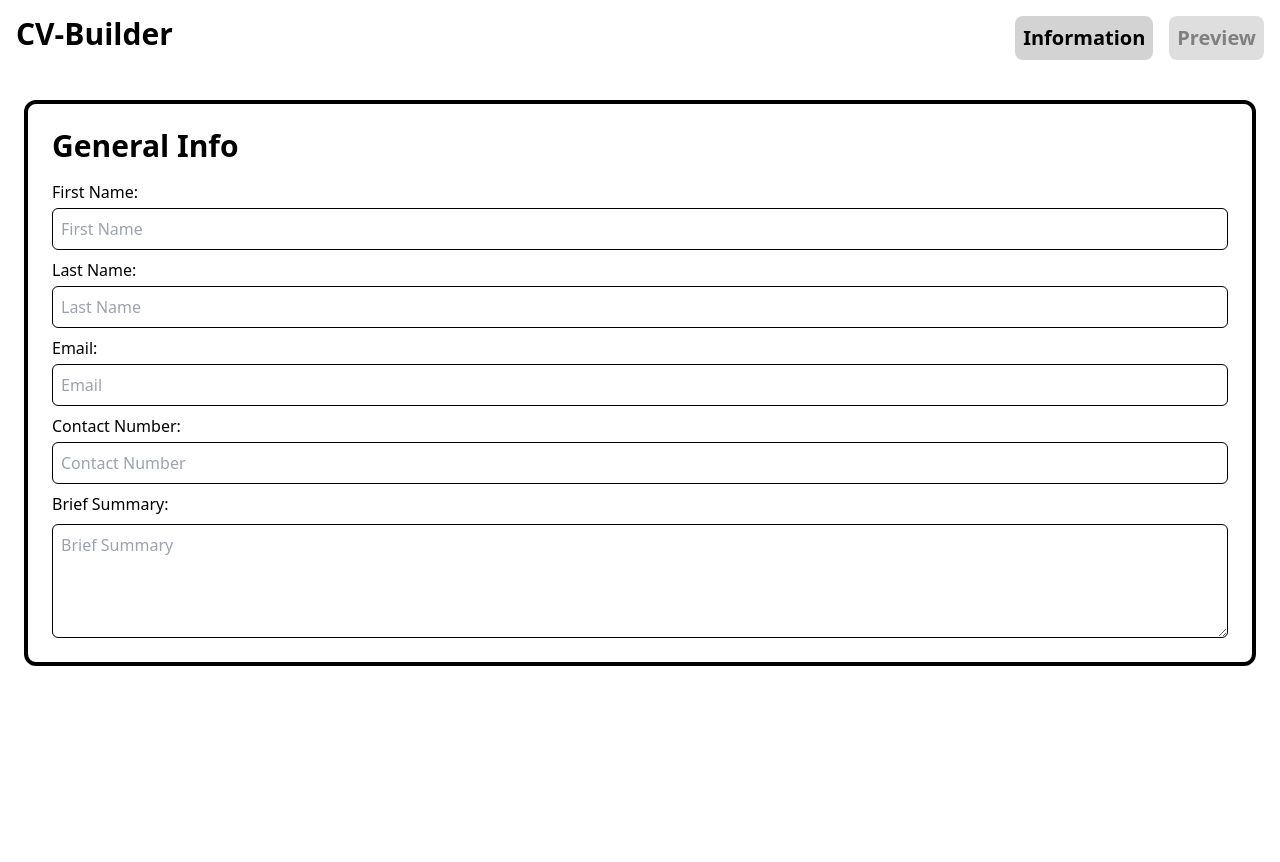
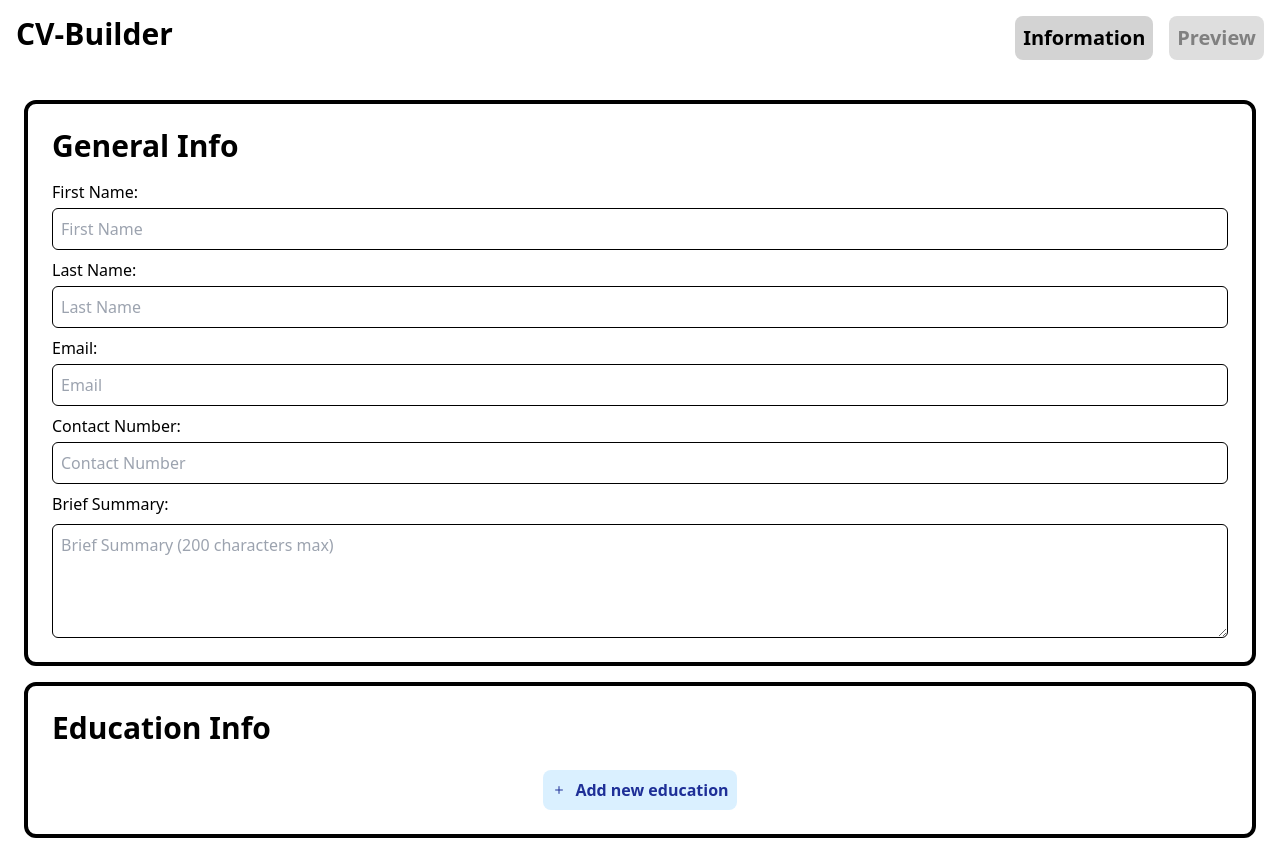
Before and after one commit to JC33340/CVbuilder2, a React (Vite) app: page / in a window 1280 px wide. Before the commit the page ends 800 px from the top, so only its background shows below. Built offline with nearby package versions, Linux system fonts and the light colour scheme.

Commit message:
added education section and state management for it

```diff
--- a/package.json
+++ b/package.json
@@ -12,6 +12,7 @@
   "dependencies": {
     "react": "^18.3.1",
     "react-dom": "^18.3.1",
+    "react-icons": "^5.3.0",
     "react-router": "^6.26.2",
     "react-router-dom": "^6.26.2"
   },
--- a/src/App.tsx
+++ b/src/App.tsx
@@ -1,13 +1,17 @@
 import Section from "./components/Section"
 import GeneralInfo from "./components/GeneralInfo"
+import EducationInfo from "./components/EducationInfo"
 
 
 function App() {
 
   return (
-    <div className="p-6">
+    <div className="p-6 flex flex-col gap-y-4">
       <Section header="General Info">
         <GeneralInfo />
+      </Section>
+      <Section header='Education Info'>
+        <EducationInfo />
       </Section>
     </div>
   )
--- a/src/Layout.tsx
+++ b/src/Layout.tsx
@@ -2,7 +2,8 @@ import { Outlet } from "react-router"
 import Header from './components/Header'
 import { createContext, useState} from "react"
 
-type generalInfoStateType = {
+//type for general type
+type generalInfoType = {
     firstName:string,
     lastName:string,
     email:string,
@@ -10,10 +11,26 @@ type generalInfoStateType = {
     briefSummary:string
 }
 
+//type for education info
+type educationInfoType = {
+    institute?:string,
+    subject?:string,
+    currentlyStudying?:boolean,
+    startDate?:string,
+    endDate?:string,
+    grade?:string,
+    qualificationLevel?:string,
+    additionalInformation?:string
+}[]|[]
+
 type contextType = {
     generalInfo:{
-        state:generalInfoStateType,
-        setter:(obj:generalInfoStateType)=>void
+        state:generalInfoType,
+        setter:(obj:generalInfoType)=>void
+    },
+    educationInfo:{
+        state:educationInfoType,
+        setter:(obj:educationInfoType)=>void
     }
 }
 
@@ -26,14 +43,18 @@ const userContext = createContext<contextType>({
             contactNumber:'',
             briefSummary:''
         },
-        setter:(obj:generalInfoStateType)=>{}
+        setter:(obj:generalInfoType)=>{}
+    },
+    educationInfo:{
+        state:[],
+        setter:(obj:educationInfoType)=>{}
     }
 });
 
 const Layout = ()=>{
 
     //general info
-    const [generalInfo,setGeneralInfo] = useState<generalInfoStateType>({
+    const [generalInfo,setGeneralInfo] = useState<generalInfoType>({
         firstName:'',
         lastName:'',
         email:'',
@@ -41,10 +62,16 @@ const Layout = ()=>{
         briefSummary:''
     })
 
-    const updateGeneralInfo = (obj:generalInfoStateType)=>{
+    const updateGeneralInfo = (obj:generalInfoType)=>{
         setGeneralInfo(obj)
     }
 
+    //education info
+    const [educationInfo,setEducationInfo] = useState<educationInfoType>([])
+
+    const updateEducationlInfo = (obj:educationInfoType)=>{
+        setEducationInfo(obj)
+    }
 
     return (
         <>
@@ -53,6 +80,10 @@ const Layout = ()=>{
                 generalInfo:{
                     state:generalInfo,
                     setter:updateGeneralInfo
+                },
+                educationInfo:{
+                    state:educationInfo,
+                    setter:updateEducationlInfo
                 }
             }}>
                 <Outlet />
@@ -65,4 +96,5 @@ const Layout = ()=>{
 export {Layout}
 export {userContext}
 
-export { type generalInfoStateType}
+export { type generalInfoType}
+export { type educationInfoType}
--- /dev/null
+++ b/src/components/AddComponentButton.tsx
@@ -0,0 +1,12 @@
+import { IoIosAdd } from "react-icons/io";
+
+const AddComponentButton = ({placeholder,handleClick}:{
+    placeholder:string,
+    handleClick:()=>void
+})=>{
+    return(
+        <button onClick={handleClick} className="flex gap-x-2 items-center text-[#1e2f97] font-bold bg-[#daf0ff] p-2 rounded-lg hover:bg-[#1e2f97] hover:text-[#daf0ff] transition-colors"><IoIosAdd />{placeholder}</button>
+    )
+}
+
+export default AddComponentButton
--- /dev/null
+++ b/src/components/EducationInfo.tsx
@@ -0,0 +1,42 @@
+import AddComponentButton from "./AddComponentButton";
+import {useState,useEffect,useContext} from 'react';
+import { userContext } from "../Layout";
+import EducationItem from "./EducationItem";
+import { type educationInfoType } from "../Layout";
+
+
+const EducationInfo = ()=>{
+
+    const [info,setInfo] = useState<educationInfoType>([])
+    const context = useContext(userContext);
+
+    const handleClick = ()=>{
+        setInfo((prev)=>{
+            const newArr = [...prev]
+            newArr.push({})
+            return newArr
+        })
+    }
+
+    useEffect(()=>{
+        context.educationInfo.setter(info)
+        console.log(context)
+    },[info])
+
+    return(
+        <div className="flex flex-col gap-y-2 items-center">
+            <div className="flex flex-col gap-y-2 w-full">
+                {info.map((item,i)=>{
+                    return(
+                        <EducationItem setter={setInfo} index={i} state={info}/>
+                    )
+                })}
+            </div>
+            <AddComponentButton handleClick={handleClick} placeholder="Add new education"></AddComponentButton>
+        </div>
+    )
+}
+
+export default EducationInfo
+
+export {type educationInfoType}
--- /dev/null
+++ b/src/components/EducationItem.tsx
@@ -0,0 +1,74 @@
+import { SetStateAction } from "react"
+import Input from "./Input"
+import Textarea from "./Textarea"
+
+import type { educationInfoType } from "./EducationInfo"
+
+const EducationItem = ({index,setter,state}:{
+    index:number,
+    setter:React.Dispatch<SetStateAction<educationInfoType>>,
+    state:educationInfoType
+})=>{
+
+    const handleChange = (e:React.ChangeEvent<HTMLInputElement>)=>{
+        setter(prev=>{
+            const newArr = [...prev]
+            var value;
+            const type = e.target.type;
+            if (type==='checkbox'){
+                value = e.target.checked
+            }else{
+                value=e.target.value
+            }
+
+            newArr[index] = {
+                ...newArr[index],
+                [e.target.name]:value
+            }
+
+            return newArr
+        })
+    }
+    const handleChangeTextarea = (e:React.ChangeEvent<HTMLTextAreaElement>)=>{
+        setter(prev=>{
+            const newArr = [...prev]
+            newArr[index] = {
+                ...newArr[index],
+                [e.target.name]:e.target.value
+            }
+
+            return newArr
+        })
+    }
+
+    const removeItem = ()=>{
+        setter(prev=>{
+            const newArr = [...prev];
+            newArr.splice(index,1);
+            return newArr
+        })
+    }
+
+    return(
+        <div className="flex flex-col gap-y-2 border-2 border-[#767676] rounded-lg p-4">
+            <div className="w-full flex justify-end ">
+                <button onClick={removeItem} className="text-[#ee1e06] font-bold bg-[#fee5e3] p-2 rounded-md hover:text-[#fee5e3] hover:bg-[#ee1e06] transition-colors">Remove item</button>
+            </div>
+            <Input placeholder="Institute" label="Institute:" name='institute' value={state[index].institute?state[index].institute:''} handleChange={handleChange} />
+            <Input placeholder="Subject" label="Subject:" name='subject' value={state[index].subject?state[index].subject:''} handleChange={handleChange} />
+            <Input placeholder="Qualification level" label="Qualification level:" name='qualificationLevel' value={state[index].qualificationLevel?state[index].qualificationLevel:''} handleChange={handleChange} />
+            <Input placeholder="Grades" label="Grades:" name='grade' value={state[index].grade?state[index].grade:''} handleChange={handleChange} />
+            <div className="flex gap-x-10">
+                <Input placeholder="" label="Currently studying here? :" name='currentlyStudying' checked={state[index].currentlyStudying} handleChange={handleChange} type='checkbox'/>
+                <Input placeholder="" label="Start date:" name='startDate' value={state[index].startDate?state[index].startDate:''} handleChange={handleChange} type='date'/>
+                {state[index].currentlyStudying!=true?
+                <Input placeholder="" label="End Date:" name='endDate' value={state[index].endDate?state[index].endDate:''} handleChange={handleChange} type='date'/>
+                    :<></>
+                }
+            </div>
+            <Textarea label='Additional information:' placeholder="Additional information (max 200 characters)" handleChange={handleChangeTextarea} value={state[index].additionalInformation?state[index].additionalInformation:''} name='additionalInformation' maxLength={200}></Textarea>
+        </div>
+    )
+}
+
+export default EducationItem
--- a/src/components/GeneralInfo.tsx
+++ b/src/components/GeneralInfo.tsx
@@ -2,14 +2,14 @@ import Input from './Input'
 import {useState,useContext,useEffect} from 'react'
 import { userContext } from '../Layout'
 import Textarea from './Textarea'
-import { type generalInfoStateType } from '../Layout'
+import { type generalInfoType } from '../Layout'
 
 
 const GeneralInfo = ()=>{
 
     const context = useContext(userContext);
 
-    const [generalInfoState,setGeneralInfoState] = useState<generalInfoStateType>({
+    const [generalInfoState,setGeneralInfoState] = useState<generalInfoType>({
         firstName:'',
         lastName:'',
         email:'',
@@ -50,7 +50,7 @@ const GeneralInfo = ()=>{
             <Input placeholder='Last Name' label='Last Name:' handleChange={handleChange} name ='lastName' value={generalInfoState.lastName}/>
             <Input placeholder='Email' label='Email:' handleChange={handleChange} name ='email' value={generalInfoState.email}/>
             <Input placeholder='Contact Number' label='Contact Number:' handleChange={handleChange} name ='contactNumber' value={generalInfoState.contactNumber}/>
-            <Textarea handleChange={handleChangeTextarea} label='Brief Summary:' placeholder='Brief Summary' name="briefSummary" value={generalInfoState.briefSummary}></Textarea>
+            <Textarea maxLength={200} handleChange={handleChangeTextarea} label='Brief Summary:' placeholder='Brief Summary (200 characters max)' name="briefSummary" value={generalInfoState.briefSummary}></Textarea>
         </div>
     )
 }
--- a/src/components/HeaderLink.tsx
+++ b/src/components/HeaderLink.tsx
@@ -1,7 +1,7 @@
 import {NavLink} from 'react-router-dom'
 
 const HeaderLink = ({children,link}:{children:React.ReactNode,link:string})=>{
-    const styling = ' p-2 rounded-lg text-xl font-semibold'
+    const styling = ' p-2 rounded-lg text-xl font-semibold hover:text-black transition-colors'
     return(
         <NavLink to={link} className={({isActive})=>isActive?'text-black bg-[#d3d3d3]'+styling:'text-[#808080] bg-[#dedede]'+styling}>{children}</NavLink>
     )
--- a/src/components/Textarea.tsx
+++ b/src/components/Textarea.tsx
@@ -1,14 +1,15 @@
-const Textarea = ({label,placeholder,handleChange,value,name}:{
+const Textarea = ({label,placeholder,handleChange,value,name,maxLength}:{
     label:string,
     placeholder:string,
     handleChange:(e:React.ChangeEvent<HTMLTextAreaElement>)=>void,
     value:string,
-    name:string
+    name:string,
+    maxLength:number
 })=>{
     return(
         <div className="flex flex-col gap-y-2">
             <label>{label}</label>
-            <textarea name={name} value = {value} placeholder={placeholder} onChange={handleChange}className="border-[1px] border-black rounded-md p-2" rows={4} cols={50}></textarea>
+            <textarea maxLength={maxLength} name={name} value = {value} placeholder={placeholder} onChange={handleChange}className="border-[1px] border-black rounded-md p-2" rows={4} cols={50}></textarea>
         </div>
     )
 }
--- a/tailwind.config.js
+++ b/tailwind.config.js
@@ -5,7 +5,8 @@ export default {
     "./src/**/*.{tsx,}",
   ],
   theme: {
-    extend: {},
+    extend: {
+    },
   },
   plugins: [],
 }
```
Also changed, not shown: src/components/Input.tsx (+6 -4 lines), 1 other file (tests, documents, lock files or other folders).
